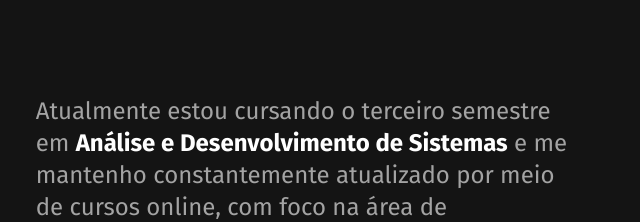
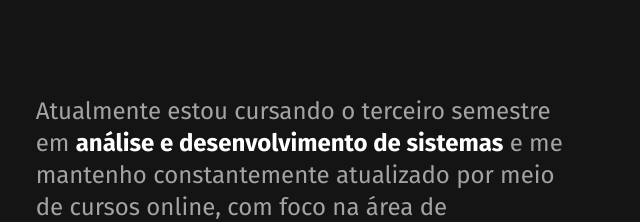
Before and after one commit to mateusrtt/Portifolio, a plain HTML site: page index.html in a window 1280 px wide. Shown: the part 1740-1962 px from the top of the page, 471-1111 px from the left. Drawn offline with nearby package versions, Linux system fonts and the light colour scheme.

Commit message:
Atualização

```diff
--- a/index.html
+++ b/index.html
@@ -80,7 +80,7 @@
             <h2 class="subtitle">Formação</h2>
             <div>
                 <p class="formation-text">
-                    Atualmente estou cursando o terceiro semestre em <strong>Análise e Desenvolvimento de Sistemas</strong> e me mantenho
+                    Atualmente estou cursando o terceiro semestre em <strong>análise e desenvolvimento de sistemas</strong> e me mantenho
                     constantemente atualizado por meio de cursos online, com foco na área de desenvolvimento <strong>front-end</strong>. Busco oportunidades na área de tecnologia,
                     com o objetivo de aplicar meus conhecimentos e aprimorar minhas habilidades profissionais.
                 </p>
```
